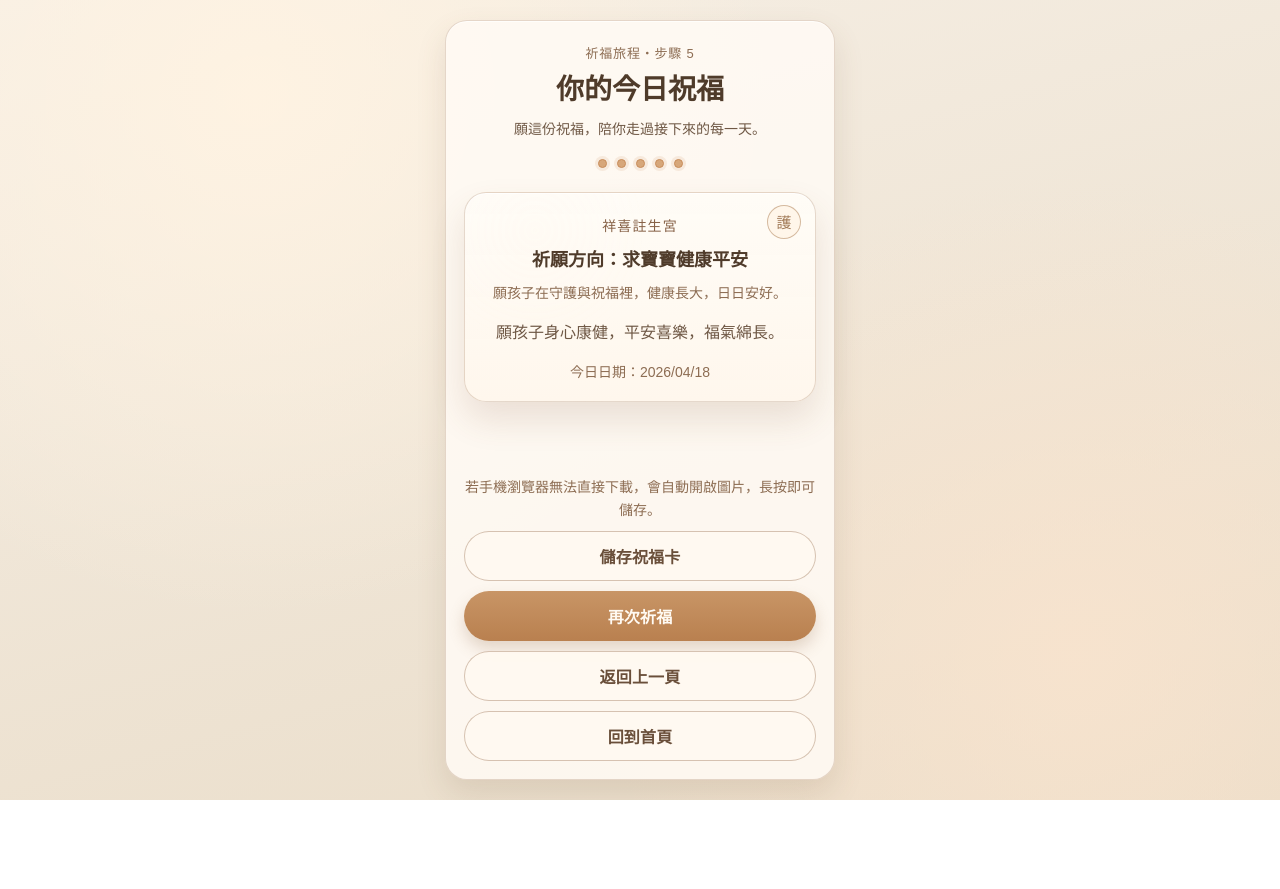
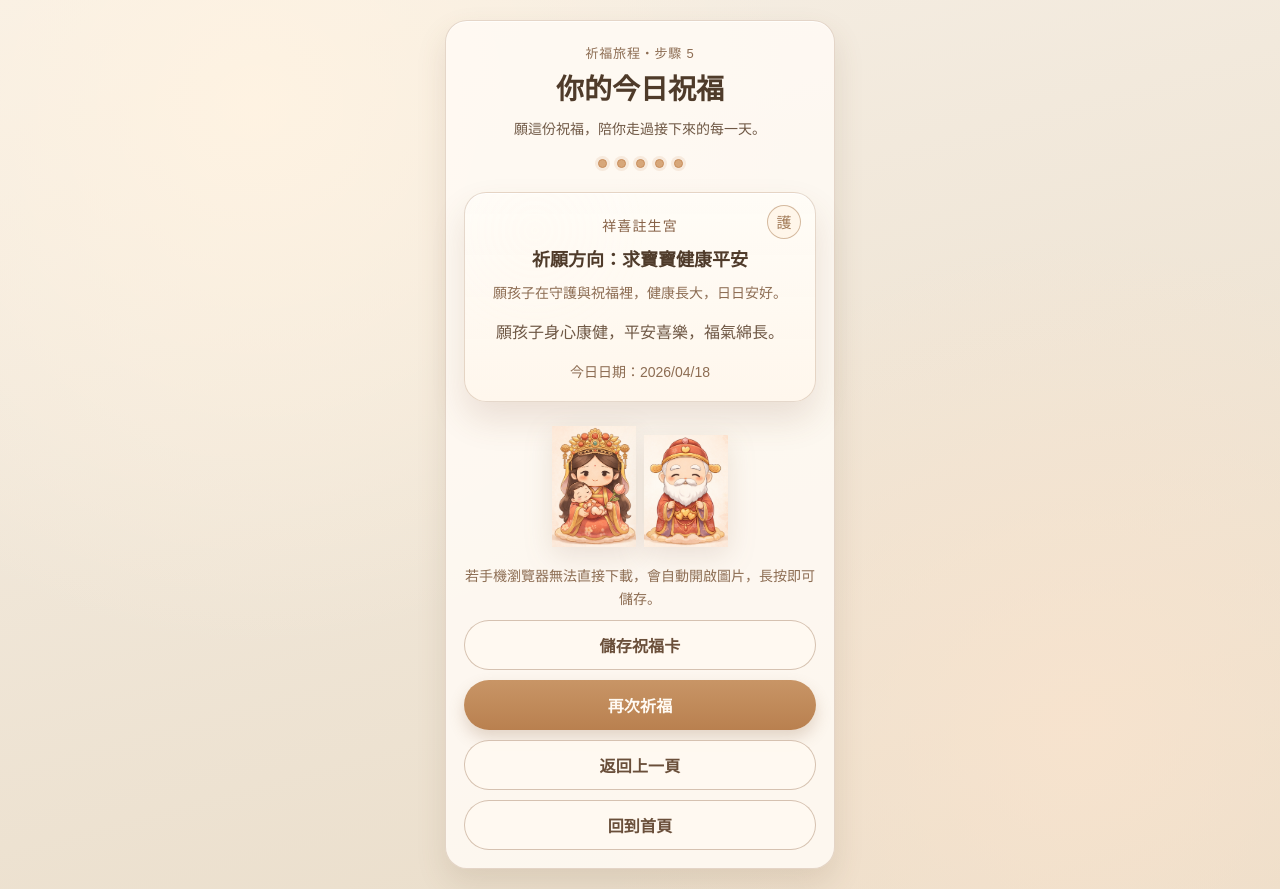
Before and after one commit to Pengcc77/temple, a Vue app: page /result in a window 1280 px wide. Before the commit the page ends 800 px from the top, so only its background shows below. Built offline with nearby package versions, Linux system fonts and the light colour scheme.

Commit message:
feat: place deity mascot assets on home and result pages

```diff
--- a/src/pages/HomePage.vue
+++ b/src/pages/HomePage.vue
@@ -8,6 +8,10 @@
     <ProgressDots :current="0" :total="5" />
 
     <SectionCard tone="soft" class="u-stack-sm u-center u-fade-in">
+      <div class="hero-figures" aria-hidden="true">
+        <img class="hero-figure" :src="goddessFigure" alt="" />
+        <img class="hero-figure" :src="elderFigure" alt="" />
+      </div>
       <p class="temple-name">祥喜註生宮</p>
       <p class="intro-text">沿著簡短引導，靜心、祈願、收福，讓祝福安穩留在今天。</p>
       <p class="onsite-tip">約 3 分鐘完成，建議手機靜音體驗。</p>
@@ -28,6 +32,8 @@ import PageShell from '../components/ui/PageShell.vue'
 import SectionCard from '../components/ui/SectionCard.vue'
 import TempleButton from '../components/ui/TempleButton.vue'
 import ProgressDots from '../components/ui/ProgressDots.vue'
+import goddessFigure from '../assets/01.png'
+import elderFigure from '../assets/02.png'
 
 const router = useRouter()
 
@@ -47,6 +53,21 @@ function goToAbout() {
   letter-spacing: 0.08em;
 }
 
+.hero-figures {
+  display: flex;
+  justify-content: center;
+  align-items: end;
+  gap: 10px;
+}
+
+.hero-figure {
+  width: 116px;
+  max-width: 34vw;
+  height: auto;
+  object-fit: contain;
+  filter: drop-shadow(0 8px 14px rgba(120, 84, 56, 0.16));
+}
+
 .intro-text {
   line-height: var(--line-copy);
   color: var(--color-text-soft);
--- a/src/pages/ResultPage.vue
+++ b/src/pages/ResultPage.vue
@@ -15,6 +15,10 @@
       <p class="blessing-line">{{ displayBlessingMessage }}</p>
       <p class="today-date">今日日期：{{ todayLabel }}</p>
     </article>
+    <div class="blessing-figures u-fade-in" aria-hidden="true">
+      <img class="figure" :src="goddessFigure" alt="" />
+      <img class="figure" :src="elderFigure" alt="" />
+    </div>
 
     <p v-if="downloadError" class="download-error">儲存失敗，請再試一次或改用截圖保存。</p>
 
@@ -47,6 +51,8 @@ import { getRandomBlessing, wishTypeLabelMap } from '../data/blessings'
 import PageShell from '../components/ui/PageShell.vue'
 import ProgressDots from '../components/ui/ProgressDots.vue'
 import TempleButton from '../components/ui/TempleButton.vue'
+import goddessFigure from '../assets/01.png'
+import elderFigure from '../assets/02.png'
 
 const router = useRouter()
 const { state, resetBlessingJourney } = useBlessingStore()
@@ -235,4 +241,20 @@ function goBack() {
   font-size: var(--font-sm);
   line-height: var(--line-copy-tight);
 }
+
+.blessing-figures {
+  margin-top: var(--space-2);
+  display: flex;
+  justify-content: center;
+  align-items: end;
+  gap: 8px;
+}
+
+.figure {
+  width: 84px;
+  max-width: 26vw;
+  height: auto;
+  object-fit: contain;
+  filter: drop-shadow(0 8px 14px rgba(120, 84, 56, 0.14));
+}
 </style>
```
Also changed, not shown: src/assets/01.png (added), src/assets/02.png (added).
